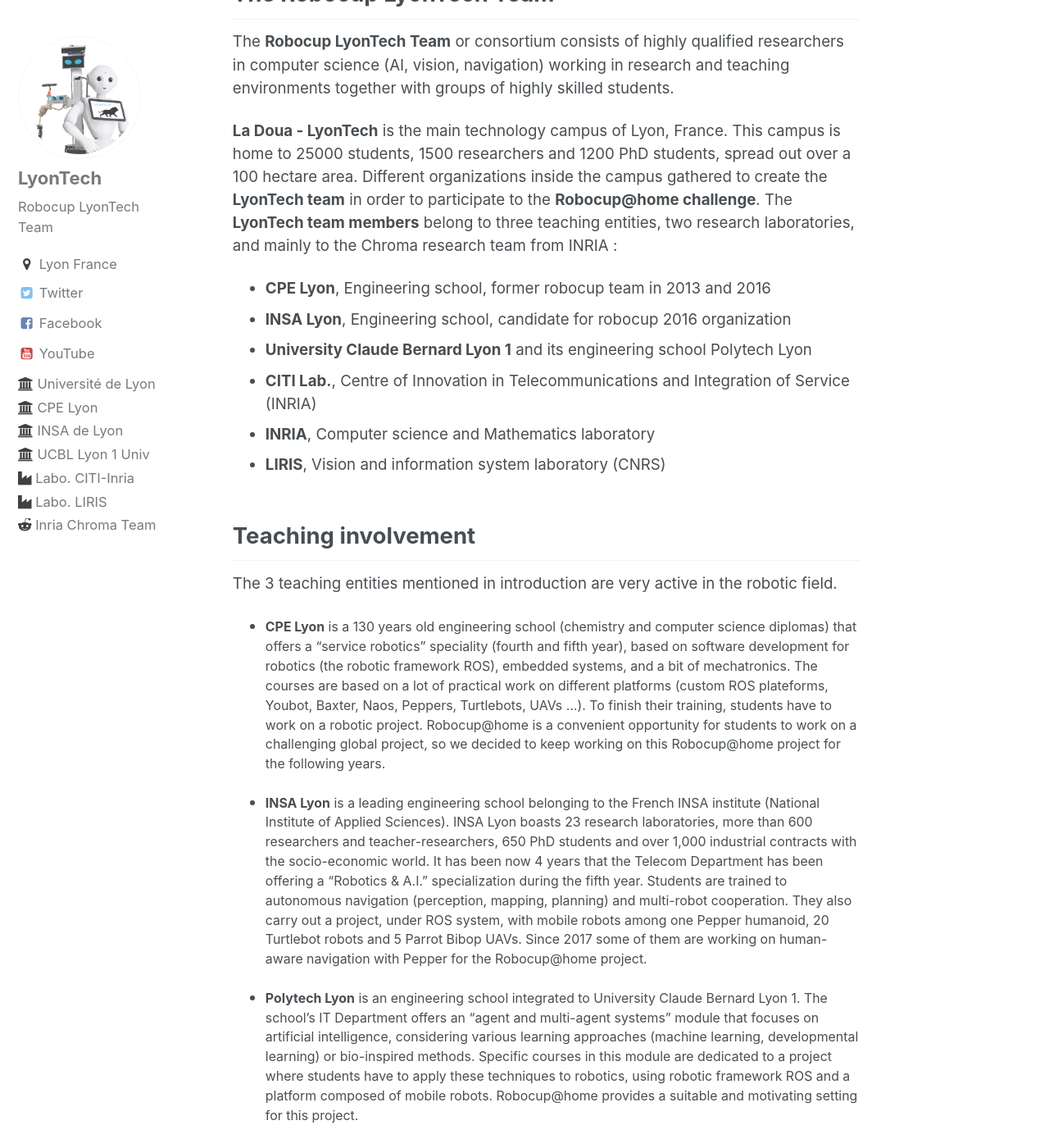
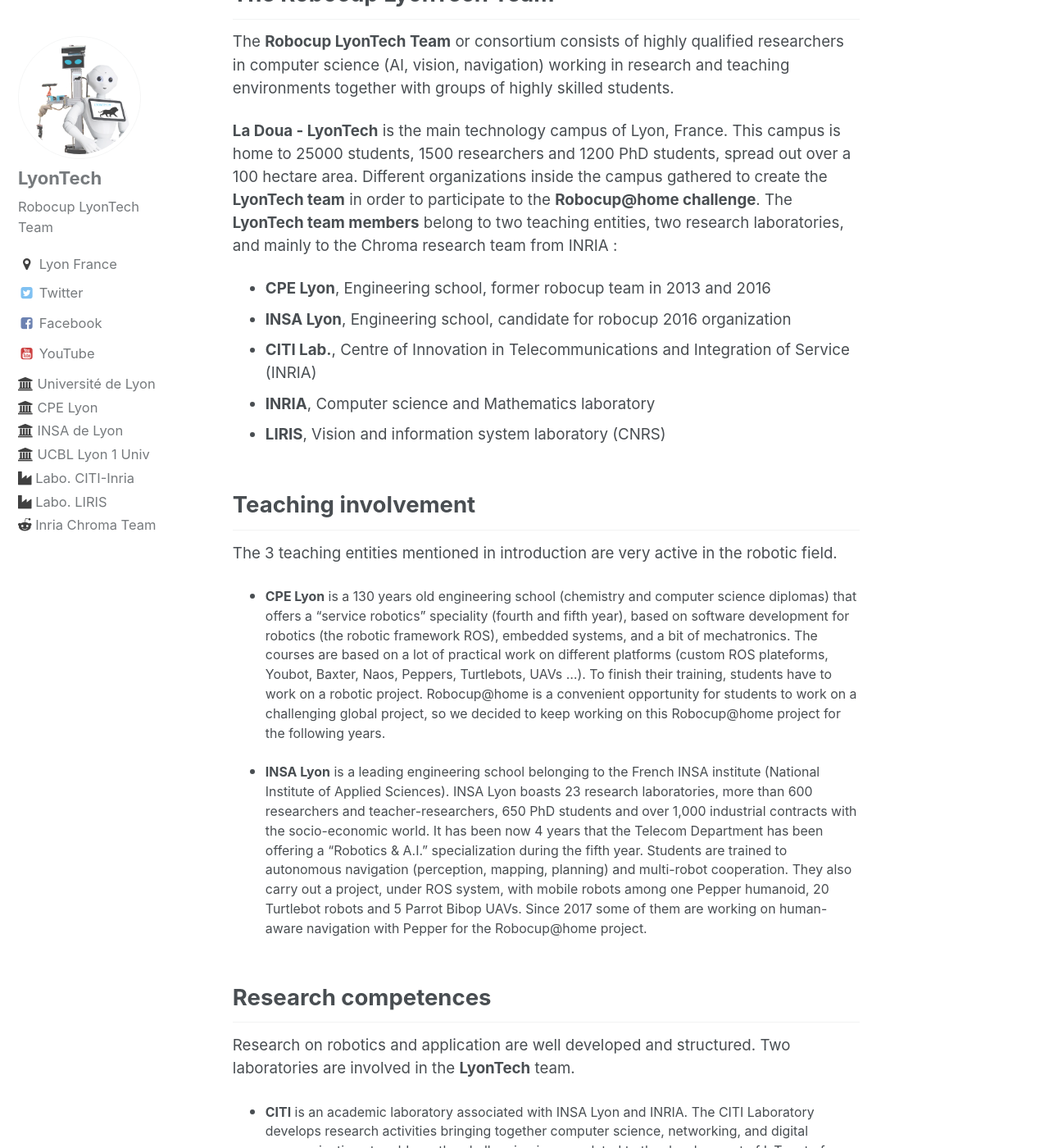
Before and after one commit to Robocup-Lyontech/Robocup-Lyontech.github.io, a Jekyll site: the page built from _pages/lyontech_team.md, in a window 1280 px wide and 1400 px high, scrolled down 309 px. Shown: the whole window at 82% size. Built offline with Jekyll 4.4.1, drawn with Linux system fonts in a browser that asks for light colours.

Commit message:
Remove Polytech + Remove Raphael link

```diff
--- a/_pages/lyontech_team.md
+++ b/_pages/lyontech_team.md
@@ -7,11 +7,10 @@
 The **Robocup LyonTech Team** or  consortium consists of highly qualified researchers in computer science (AI, vision, navigation) working in research and teaching environments together with groups of highly skilled students.
 
 **La Doua - LyonTech** is the main technology campus of Lyon, France. This campus is home to 25000 students, 1500 researchers and 1200 PhD students, spread out over a 100 hectare area.
-Different organizations inside the campus gathered to create the **LyonTech team** in order to participate to the **Robocup@home challenge**. The **LyonTech team members** belong to three teaching entities, two research laboratories, and mainly to the Chroma research team from INRIA :
+Different organizations inside the campus gathered to create the **LyonTech team** in order to participate to the **Robocup@home challenge**. The **LyonTech team members** belong to two teaching entities, two research laboratories, and mainly to the Chroma research team from INRIA :
 
 - **CPE Lyon**, Engineering school, former robocup team in 2013 and 2016
 - **INSA Lyon**, Engineering school, candidate for robocup 2016 organization
-- **University Claude Bernard Lyon 1** and its engineering school Polytech Lyon
 - **CITI Lab.**, Centre of Innovation in Telecommunications and Integration of Service (INRIA)
 - **INRIA**, Computer science and Mathematics laboratory
 - **LIRIS**, Vision and information system laboratory (CNRS)
@@ -24,9 +23,6 @@
 Naos, Peppers, Turtlebots, UAVs ...). To finish their training, students have to work on a robotic project. Robocup@home is a convenient opportunity for students to work on a challenging global project, so we decided to keep working on this Robocup@home project for the following years.
 
 - **INSA Lyon** is a leading engineering school belonging to the French INSA institute (National Institute of Applied Sciences). INSA Lyon boasts 23 research laboratories, more than 600 researchers and teacher-researchers, 650 PhD students and over 1,000 industrial contracts with the socio-economic world. It has been now 4 years that the Telecom Department has been offering a "Robotics & A.I." specialization during the fifth year. Students are trained to autonomous navigation (perception, mapping, planning) and multi-robot cooperation. They also carry out a project, under ROS system, with mobile robots among one Pepper humanoid, 20 Turtlebot robots and 5 Parrot Bibop UAVs. Since 2017 some of them are working on human-aware navigation with Pepper for the Robocup@home project.
-
-- **Polytech Lyon** is an engineering school integrated to University Claude Bernard Lyon 1. The school's IT Department offers an "agent and multi-agent systems" module that focuses on artificial intelligence, considering various learning approaches (machine learning, developmental learning) or bio-inspired methods.
-Specific courses in this module are dedicated to a project where students have to apply these techniques to robotics, using robotic framework ROS and a platform composed of mobile robots. Robocup@home provides a suitable and motivating setting for this project.
 
 ## Research competences
 
@@ -44,7 +40,7 @@
 
 ## Members of Robocup LyonTech Team
 
-- [**Raphael Leber**](https://m0rph03nix.github.io) (**team leader**) is an assistant professor at [CPE Lyon](https://www.cpe.fr) (Engineering School) since 2014. He develops robotic platorms and teaches in the "service robotics" major. Before working as an academic, he gained a relevant experience in a [Korean robotic laboratory](http://irl.postech.ac.kr), in a [former french robotic company](https://www.ald.softbankrobotics.com/en) and in a [company specialized in embedded systems](https://www.viveris.fr/index.php/viveris-technologies.html) (R&D and then R&I). He holds a Master’s Degree in Embedded Electronics from the University of Technology of Belfort-Montbéliard, 2010.
+- **Raphael Leber** (**team leader**) is an assistant professor at [CPE Lyon](https://www.cpe.fr) (Engineering School) since 2014. He develops robotic platorms and teaches in the "service robotics" major. Before working as an academic, he gained a relevant experience in a [Korean robotic laboratory](http://irl.postech.ac.kr), in a [former french robotic company](https://www.ald.softbankrobotics.com/en) and in a [company specialized in embedded systems](https://www.viveris.fr/index.php/viveris-technologies.html) (R&D and then R&I). He holds a Master’s Degree in Embedded Electronics from the University of Technology of Belfort-Montbéliard, 2010.
 
 - **Sébastien ALTOUNIAN** is a final year student at [CPE Lyon](https://www.cpe.fr) (engineering school). He combines skills in mechatronics: mechanics (modelling and 3D printing), electronics and embedded systems, robotic integration tools (ROS), high-level development (web) and various craft skills (carpentry, metallurgy, automotive mechanics...). Curious, proactive, eager to learn, he also completed a double degree at [emlyon business school](https://www.em-lyon.com) in strategy and innovation management. He therefore has a hybrid profile of engineer-technician-manager-maker. He created the makerspace IDIoTsLab, a collaborative design and prototyping workshop.
 
```
